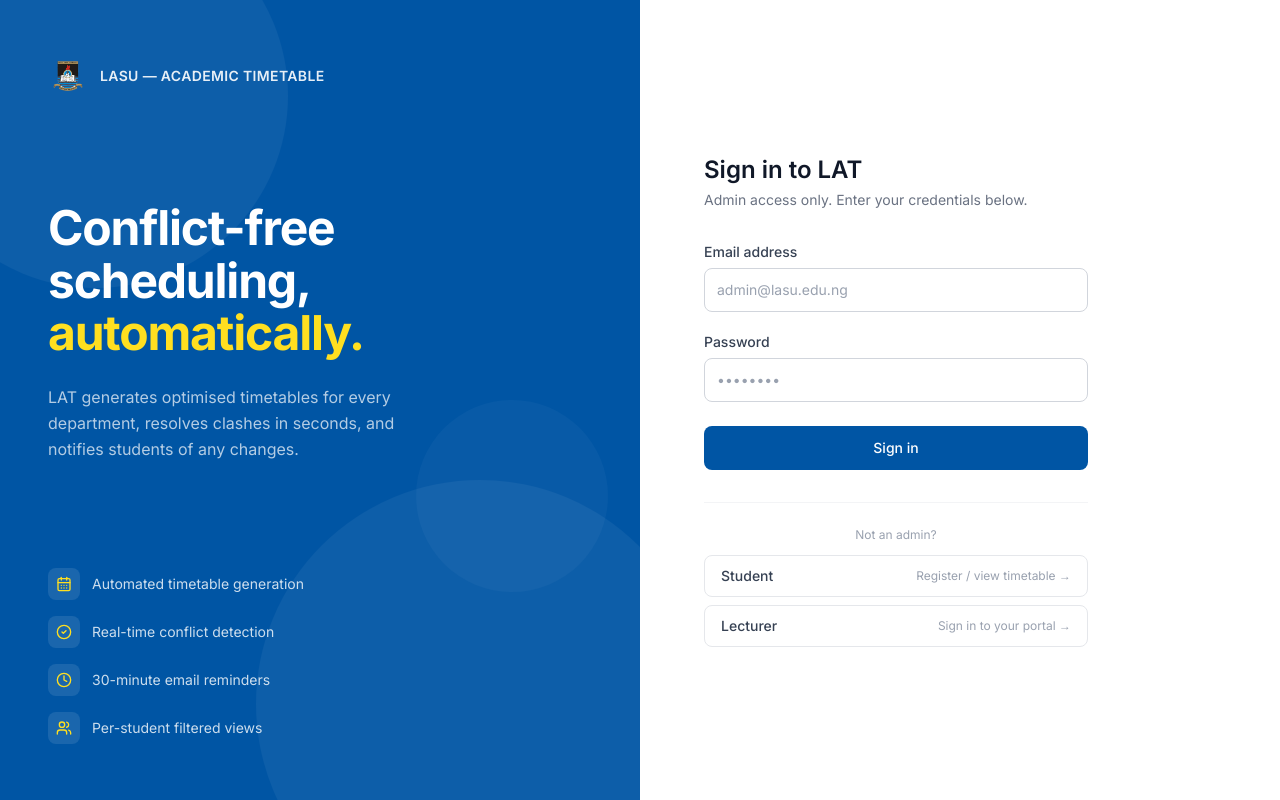
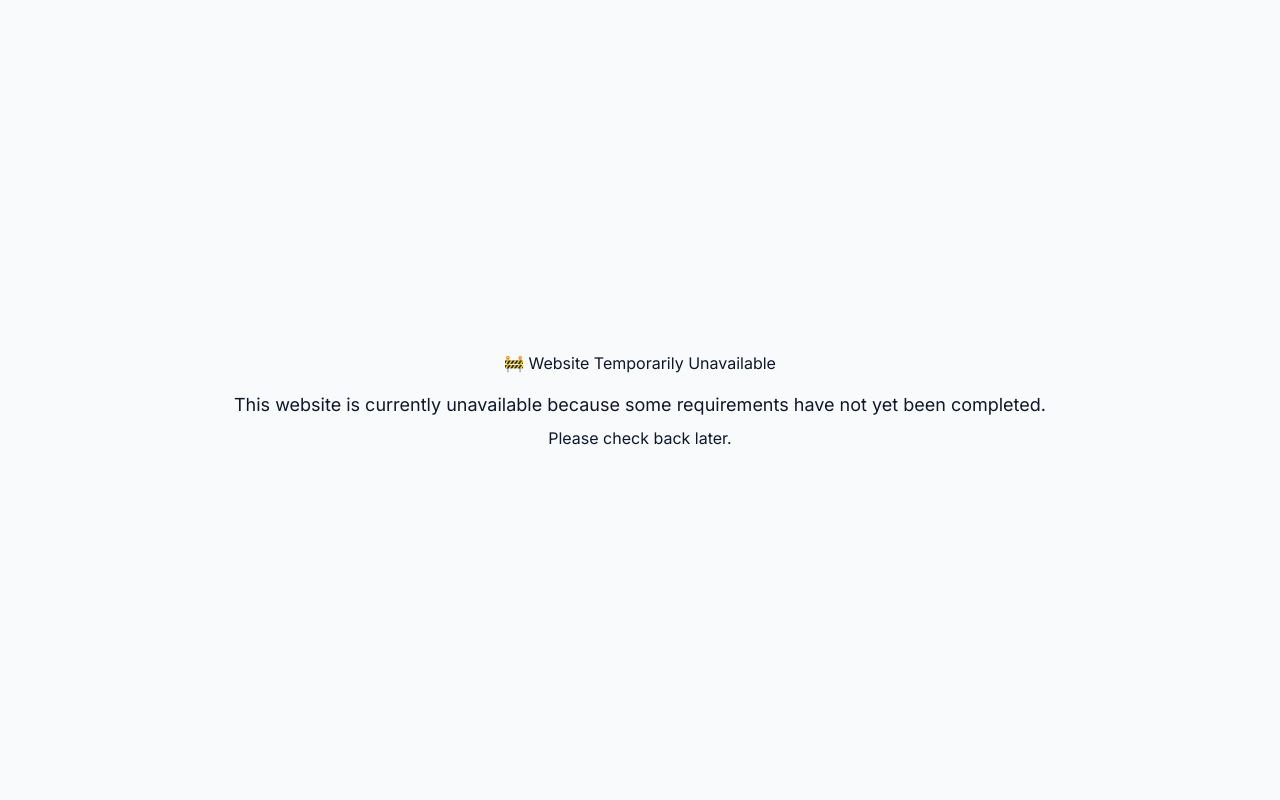
Before and after one commit to omoike2/lat-management-system, a Next.js app: page /login in a window 1280 px wide. Built offline with nearby package versions, Linux system fonts and the light colour scheme.

Commit message:
Add maintenance mode to RootLayout component

```diff
--- a/src/app/layout.tsx
+++ b/src/app/layout.tsx
@@ -1,6 +1,7 @@
 import type { Metadata } from "next";
 import { Inter } from "next/font/google";
 import "./globals.css";
+import MaintenancePage from "./maintenance/page";
 
 const inter = Inter({ subsets: ["latin"], variable: "--font-sans" });
 
@@ -9,11 +10,17 @@
   description: "Constraint-based timetable generation for Lagos State University",
 };
 
-export default function RootLayout({ children }: { children: React.ReactNode }) {
+export default function RootLayout({
+  children,
+}: {
+  children: React.ReactNode;
+}) {
+  const siteEnabled = process.env.SITE_ENABLED === "true";
+
   return (
     <html lang="en" className={`${inter.variable} h-full antialiased`}>
       <body className="min-h-full bg-(--color-bg) text-(--color-text-primary)">
-        {children}
+        {siteEnabled ? children : <MaintenancePage />}
       </body>
     </html>
   );
```
